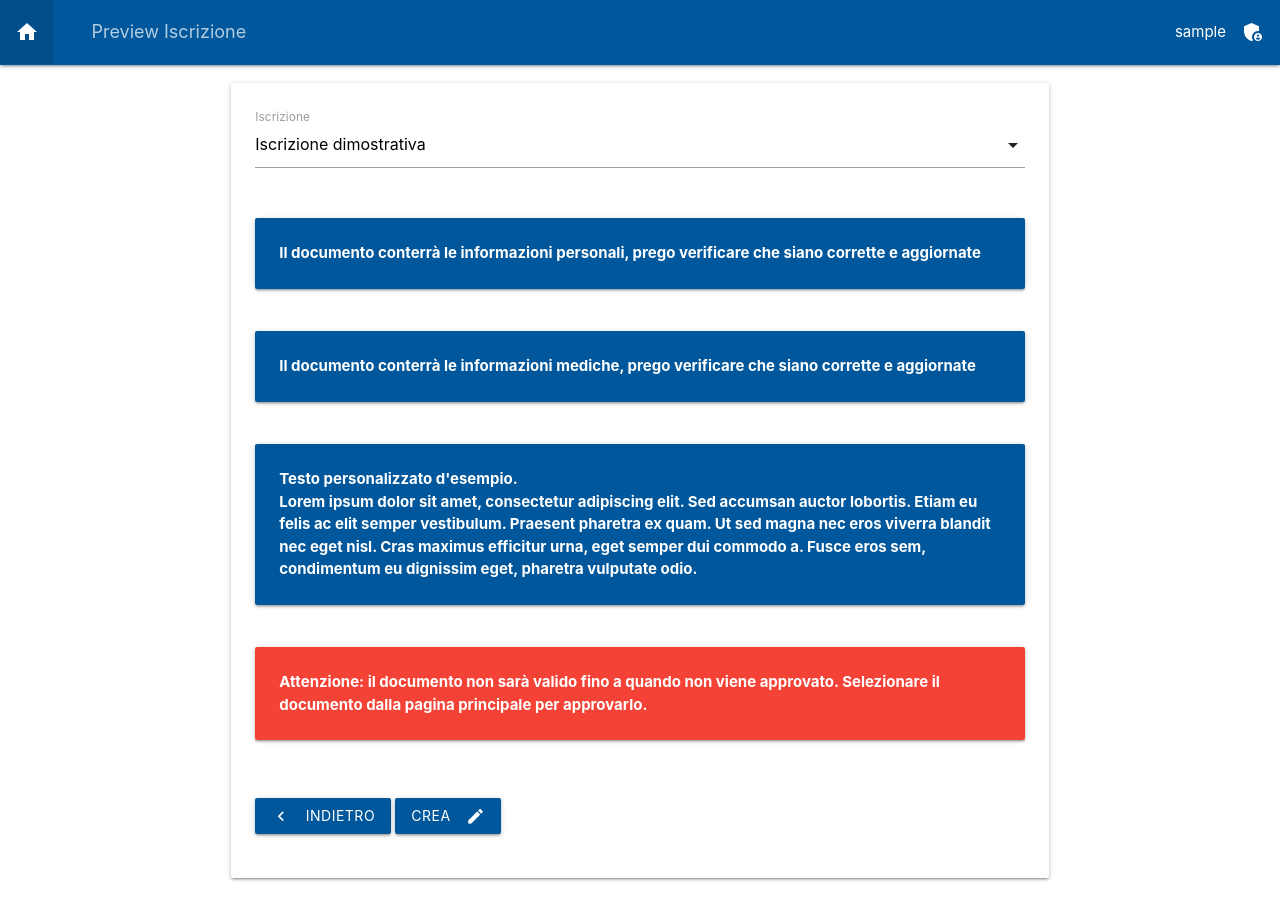
After one commit to leporia/scout-subs, a Django app: page /server/custom_parameters_preview in a window 1280 px wide. The commit adds this page. Run offline with Django 3.2, Linux system fonts and the light colour scheme; the visitor is signed in with stand-in values (Sample User, id 1); parts of the project's set-up code (start-up, migrations or seed data) failed here and were passed over; some libraries are stand-ins or nearby versions.

Commit message:
fix heading prefix and add custom param preview

```diff
--- a/client/templatetags/app_filter.py
+++ b/client/templatetags/app_filter.py
@@ -48,7 +48,7 @@ def is_checkbox(str):
 
 @register.filter(name="is_heading")
 def is_heading(str):
-    return str.startswith("!h")
+    return str.startswith("!t")
 
 @register.filter(name="parse_multiple_choice")
 def parse_multiple_choice(str):
--- /dev/null
+++ b/server/templates/server/doc_creation_preview.html
@@ -0,0 +1,121 @@
+{% extends 'registration/base_client.html' %}
+
+{% block title %}Preview iscrizione{% endblock %}
+
+{% block breadcrumb %}
+    <a href="#!" class="breadcrumb hide-on-med-and-down">Preview Iscrizione</a>
+{% endblock %}
+
+{% load app_filter %}
+
+{% block content %}
+<div class="row">
+  <div class="col l8 offset-l2 s12">
+    <div class="card-panel">
+      <div class="row">
+        <div class="input-field col s12">
+          <select>
+            <option disabled selected>Iscrizione dimostrativa</option>
+          </select>
+          <label>Iscrizione</label>
+        </div>
+      </div>
+      <div class="row">
+        <div class="col s12">
+          <div class="card {{color}}">
+            <div class="card-content">
+              <p style="color:white"><b>
+                Il documento conterr&agrave; le informazioni personali, prego verificare che siano corrette e aggiornate
+              </b></p>
+            </div>
+          </div>
+        </div>
+      </div>
+      <div class="row">
+        <div class="col s12">
+          <div class="card {{color}}">
+            <div class="card-content">
+              <p style="color:white"><b>
+                Il documento conterr&agrave; le informazioni mediche, prego verificare che siano corrette e aggiornate
+              </b></p>
+            </div>
+          </div>
+        </div>
+      </div>
+      <div class="row">
+        <div class="col s12">
+          <div class="card {{color}}">
+            <div class="card-content" style="color:white">
+              <p><b>
+                Testo personalizzato d'esempio. <br>
+                Lorem ipsum dolor sit amet, consectetur adipiscing elit. Sed accumsan auctor lobortis. Etiam eu felis ac elit semper vestibulum. Praesent pharetra ex quam. Ut sed magna nec eros viverra blandit nec eget nisl. Cras maximus efficitur urna, eget semper dui commodo a. Fusce eros sem, condimentum eu dignissim eget, pharetra vulputate odio.
+              </b></p>
+            </div>
+          </div>
+        </div>
+      </div>
+      {% for key in keys %}
+        {% if key.key_extra|is_heading %}
+        <div class="row">
+            <div class="input-field col s12">
+            <h6>{{key.key_extra|parse_heading}}</h6>
+            </div>
+        </div>
+        {% elif key.key_extra|is_multiple_choice %}
+        <div class="row">
+            <div class="col s12">
+            {% with arr=key.key_extra|parse_multiple_choice %}
+                {{arr.0}}
+                {% for val in arr.1 %}
+                <p><label>
+                    <input class="with-gap" name="{{key.id}}" value="{{val}}" type="radio"/>
+                    <span>{{val}}</span>
+                </label></p>
+                {% endfor %}
+            {% endwith %}
+            </div>
+        </div>
+        {% elif key.key_extra|is_checkbox %}
+        checkbox
+        {% else %}
+        <div class="row">
+            <div class="input-field col s12">
+            <input value="" name="{{key.id}}" id="{{key.id}}" type="text">
+            <label for="{{key.id}}">{{key.key}}</label>
+            </div>
+        </div>
+        {% endif %}
+      {% endfor %}
+      <div class="row">
+        <div class="col s12">
+          <div class="card red">
+            <div class="card-content">
+              <p style="color:white"><b>
+                Attenzione: il documento non sarà valido fino a quando non viene approvato. Selezionare
+                il documento dalla pagina principale per approvarlo.
+              </b></p>
+            </div>
+          </div>
+        </div>
+      </div>
+      <div class="row">
+        <div class="col s12">
+          <br>
+          <a class="btn waves-effect waves-light {{color}}">
+            <i class="material-icons left">navigate_before</i>Indietro
+          </a>
+          <a class="btn waves-effect waves-light {{color}}">Crea
+            <i class="material-icons right">create</i>
+          </a>
+        </div>
+      </div>
+    </div>
+  </div>
+</div>
+{% endblock %}
+
+{% block script %}
+$(document).ready(function(){
+  $('select').formSelect();
+});
+{% endblock %}
--- a/server/urls.py
+++ b/server/urls.py
@@ -15,6 +15,7 @@ urlpatterns = [
     path('docapprove', views.docapprove, name='docapprove'),
     path('docupload', views.upload_doc, name='docupload'),
     path('docpreview', views.docpreview, name='docpreview'),
+    path('custom_parameters_preview', views.custom_parameters_preview, name='custom_parameters_preview'),
     path('progress', views.get_progress, name='progress'),
     path('request', views.data_request, name='request'),
     path('media/<int:id>/<str:t>/<str:flag>', views.media_request, name='media'),
--- a/server/views.py
+++ b/server/views.py
@@ -610,6 +610,31 @@ def doctype(request):
     }
     return render(request, 'server/doc_type.html', context)
 
+@user_passes_test(isStaff)
+def custom_parameters_preview(request):
+    context = {}
+    if "param" not in request.GET:
+        return render(request, 'server/doc_creation_preview.html', context)
+
+    params = request.GET["param"]
+    params = base64.b64decode(params).decode("utf-8")
+    params = params.splitlines()
+    keys = []
+    for i in range(len(params)):
+        dic = {}
+        val = params[i]
+        if val.startswith("!"):
+            if len(val) < 3:
+                val = val
+
+            val = val[3:].split(",")[0]
+        dic["key"] = val
+        dic["key_extra"] = params[i]
+        dic["id"] = i
+        keys.append(dic)
+
+    context["keys"] = keys
+    return render(request, 'server/doc_creation_preview.html', context)
 
 @user_passes_test(isStaff)
 def doccreate(request):
--- a/version.txt
+++ b/version.txt
@@ -1,2 +1,2 @@
 version=0.5
-rev=36
+rev=37
```
Also changed, not shown: server/templates/server/doc_create.html (+7 -0 lines).
